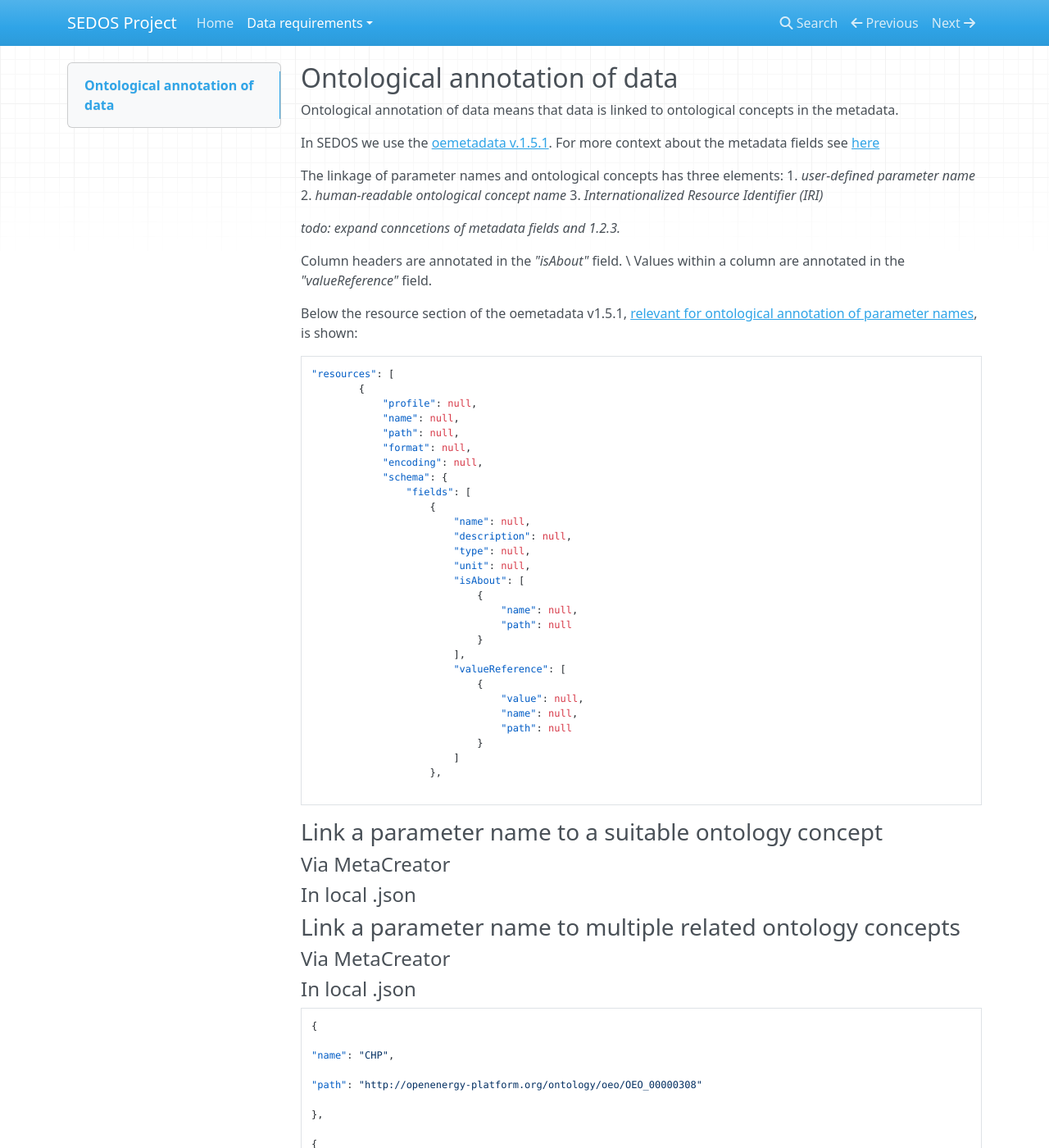
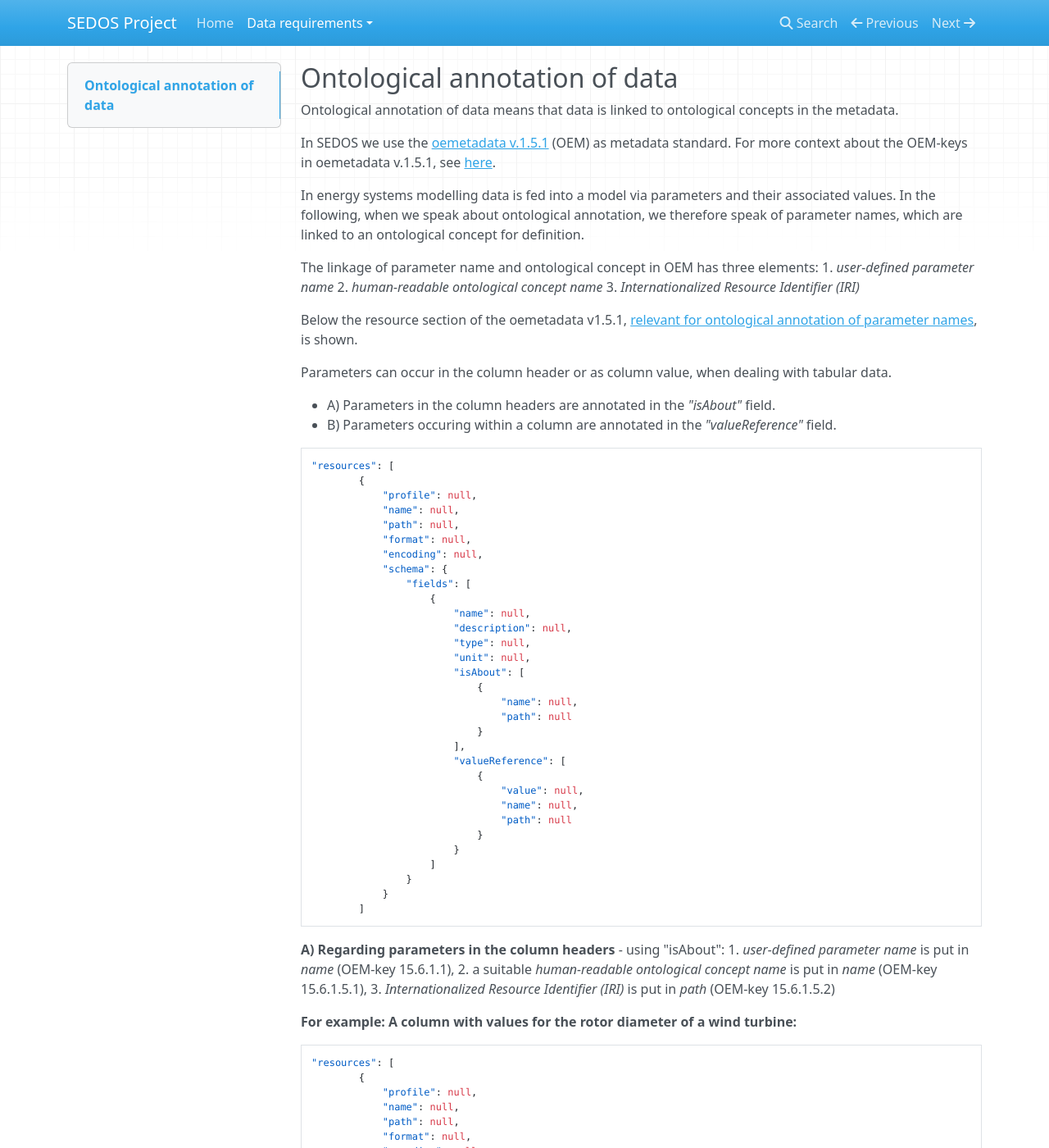
Before and after one commit to sedos-project/organization, an MkDocs documentation site: the page built from docs/data_requirements/data_annotation_ontology.md, in a window 1280 px wide and 1400 px high. Shown: the whole window at 82% size. Built offline with MkDocs 1.6.1, drawn with Linux system fonts in a browser that asks for light colours; nearby versions of some CDN libraries; some of the changed text lies outside the part shown.

Commit message:
Improve clarity, extend documentation

````diff
--- a/docs/data_requirements/data_annotation_ontology.md
+++ b/docs/data_requirements/data_annotation_ontology.md
@@ -2,19 +2,22 @@
 
 Ontological annotation of data means that data is linked to ontological concepts in the metadata.
 
-In SEDOS we use the [oemetadata v.1.5.1](metadata.md). For more context about the metadata fields see [here](https://github.com/OpenEnergyPlatform/oemetadata/blob/develop/metadata/latest/metadata_key_description.md#metadata-keys-with-a-description-and-example)
+In SEDOS we use the [oemetadata v.1.5.1](metadata.md) (OEM) as metadata standard. For more context about the OEM-keys in oemetadata v.1.5.1, see [here](https://github.com/OpenEnergyPlatform/oemetadata/blob/develop/metadata/latest/metadata_key_description.md#metadata-keys-with-a-description-and-example).
 
-The linkage of parameter names and ontological concepts has three elements:
+In energy systems modelling data is fed into a model via parameters and their associated values.  In the following, when we speak about ontological annotation, we therefore speak of parameter names, which are linked to an ontological concept for definition.
+
+
+The linkage of parameter name and ontological concept in OEM has three elements:
 1. _user-defined parameter name_
 2. _human-readable ontological concept name_
 3. _Internationalized Resource Identifier (IRI)_
 
-_todo: expand conncetions of metadata fields and 1.2.3._
+Below the resource section of the oemetadata v1.5.1, [relevant for ontological annotation of parameter names](https://github.com/OpenEnergyPlatform/oemetadata/blob/develop/metadata/latest/metadata_key_description.md#resource-keys---schema), is shown.
 
-Column headers are annotated in the _"isAbout"_ field. \
-Values within a column are annotated in the _"valueReference"_ field.
+Parameters can occur in the column header or as column value, when dealing with tabular data.
 
-Below the resource section of the oemetadata v1.5.1, [relevant for ontological annotation of parameter names](https://github.com/OpenEnergyPlatform/oemetadata/blob/develop/metadata/latest/metadata_key_description.md#resource-keys---schema), is shown:
+* A) Parameters in the column headers are annotated in the _"isAbout"_ field.
+* B) Parameters occuring within a column are annotated in the _"valueReference"_ field.
 
 ```
 "resources": [
@@ -43,9 +46,105 @@
                                 "name": null,
                                 "path": null
                             }
-                        ]
-                    },
+                        }
+                    ]
+                }
+            }
+        ]
+```
 
+
+
+**A) Regarding parameters in the column headers** - using "isAbout":
+1. _user-defined parameter name_ is put in _name_ (OEM-key 15.6.1.1),
+2. a suitable  _human-readable ontological concept name_ is put in _name_ (OEM-key 15.6.1.5.1),
+3. _Internationalized Resource Identifier (IRI)_ is put in _path_ (OEM-key 15.6.1.5.2)
+
+**For example: A column with values for the rotor diameter of a wind turbine:**
+```
+"resources": [
+        {
+            "profile": null,
+            "name": null,
+            "path": null,
+            "format": null,
+            "encoding": null,
+            "schema": {
+                "fields": [
+                    {
+                        "name": "ro_diam",
+                        "description": null,
+                        "type": null,
+                        "unit": null,
+                        "isAbout": [
+                            {
+                                "name": "rotor diameter",
+                                "path": "http://openenergy-platform.org/ontology/oeo/OEO_00020144"
+                            }
+                        ],
+                        "valueReference": [
+                            {
+                                "value": null,
+                                "name": null,
+                                "path": null
+                            }
+                        }
+                    ]
+                }
+            }
+        ]
+```
+
+
+**B) Regarding parameters within a column** - using "valueReference":
+1. _user-defined parameter name_ is put in _value_ (OEM-key 15.6.1.6.1),
+2. a suitable  _human-readable ontological concept name_ is put in _name_ (OEM-key 15.6.1.6.2),
+3. _Internationalized Resource Identifier (IRI)_ is put in _path_ (OEM-key 15.6.1.6.3)
+
+**For example: A column containing various types of fuels:** \
+_(Note: The parameter describing the content of the column (column header), is linked using "isAbout")_
+```
+"resources": [
+        {
+            "profile": null,
+            "name": null,
+            "path": null,
+            "format": null,
+            "encoding": null,
+            "schema": {
+                "fields": [
+                    {
+                        "name": "various_types_of_energy_carriers",
+                        "description": null,
+                        "type": null,
+                        "unit": null,
+                        "isAbout": [
+                            {
+                                "name": "portion of matter",
+                                "path": "http://openenergy-platform.org/ontology/oeo/OEO_00000331"
+                            }
+                        ],
+                        "valueReference": [
+                            {
+                                "value": "coal_HCV",
+                                "name": "anthracite",
+                                "path": "http://openenergy-platform.org/ontology/oeo/OEO_00000058"
+                            },
+                            {
+                                "value": "green_diesel",
+                                "name": "biodiesel",
+                                "path": "http://openenergy-platform.org/ontology/oeo/OEO_00000071"
+                            },
+                            {
+                                "value": "coal_LCV",
+                                "name": "lignite",
+                                "path": "http://openenergy-platform.org/ontology/oeo/OEO_00000251"
+                            }
+                        }
+                    ]
+                }
+            }
+        ]
 ```
 
 ### Link a parameter name to a suitable ontology concept
````
Also changed, not shown: docs/data_requirements/input_data.md (+5 -5 lines).
